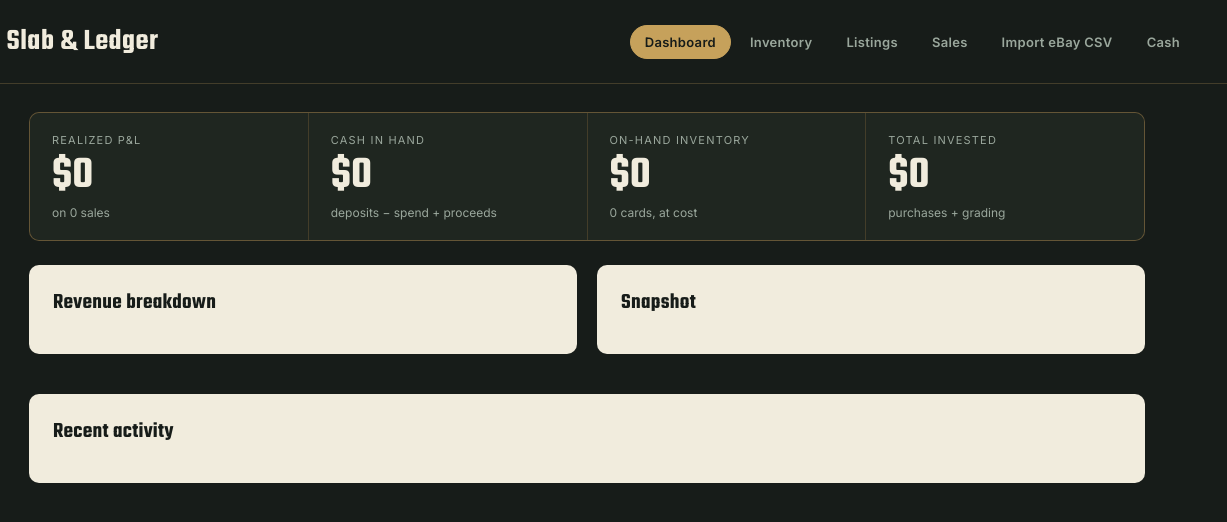
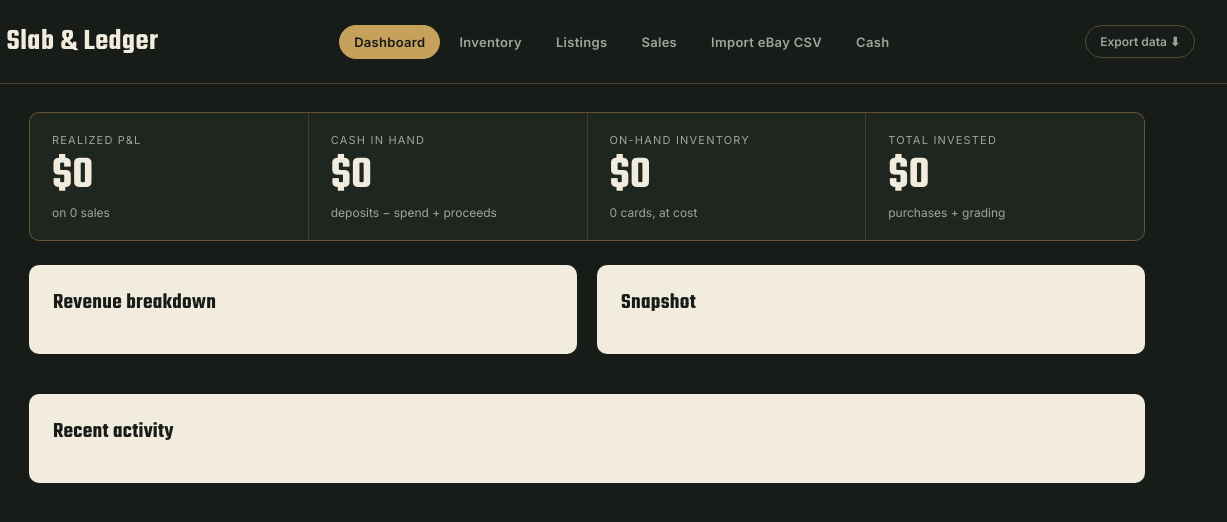
Before and after one commit to Tyc0-29/Carbiz-Dashboard, a website: page public/index.html in a window 1280 px wide. Shown: the full height of the page, 53-1280 px from the left. Drawn offline with nearby package versions, Linux system fonts and the light colour scheme; no server answers.

Commit message:
Add data export/backup button

```diff
--- a/public/index.html
+++ b/public/index.html
@@ -24,6 +24,7 @@
     <button class="tab" data-tab="import">Import eBay CSV</button>
     <button class="tab" data-tab="cash">Cash</button>
   </nav>
+  <a href="/api/export" download class="export-link">Export data ⬇</a>
 </header>
 
 <main id="app">
--- a/public/styles.css
+++ b/public/styles.css
@@ -72,6 +72,19 @@ body {
   border-color: var(--gold);
 }
 .tab:focus-visible { outline: 2px solid var(--gold-bright); outline-offset: 2px; }
+
+.export-link {
+  color: var(--text-dim);
+  font-size: 12px;
+  font-weight: 600;
+  text-decoration: none;
+  border: 1px solid rgba(198,161,91,0.35);
+  padding: 8px 14px;
+  border-radius: 999px;
+  transition: all 0.15s ease;
+  white-space: nowrap;
+}
+.export-link:hover { color: var(--ink); background: var(--gold); border-color: var(--gold); }
 
 /* ---------- Layout ---------- */
 main { padding: 28px 32px 64px; max-width: 1180px; margin: 0 auto; }
```
Also changed, not shown: server.js (+9 -0 lines).
